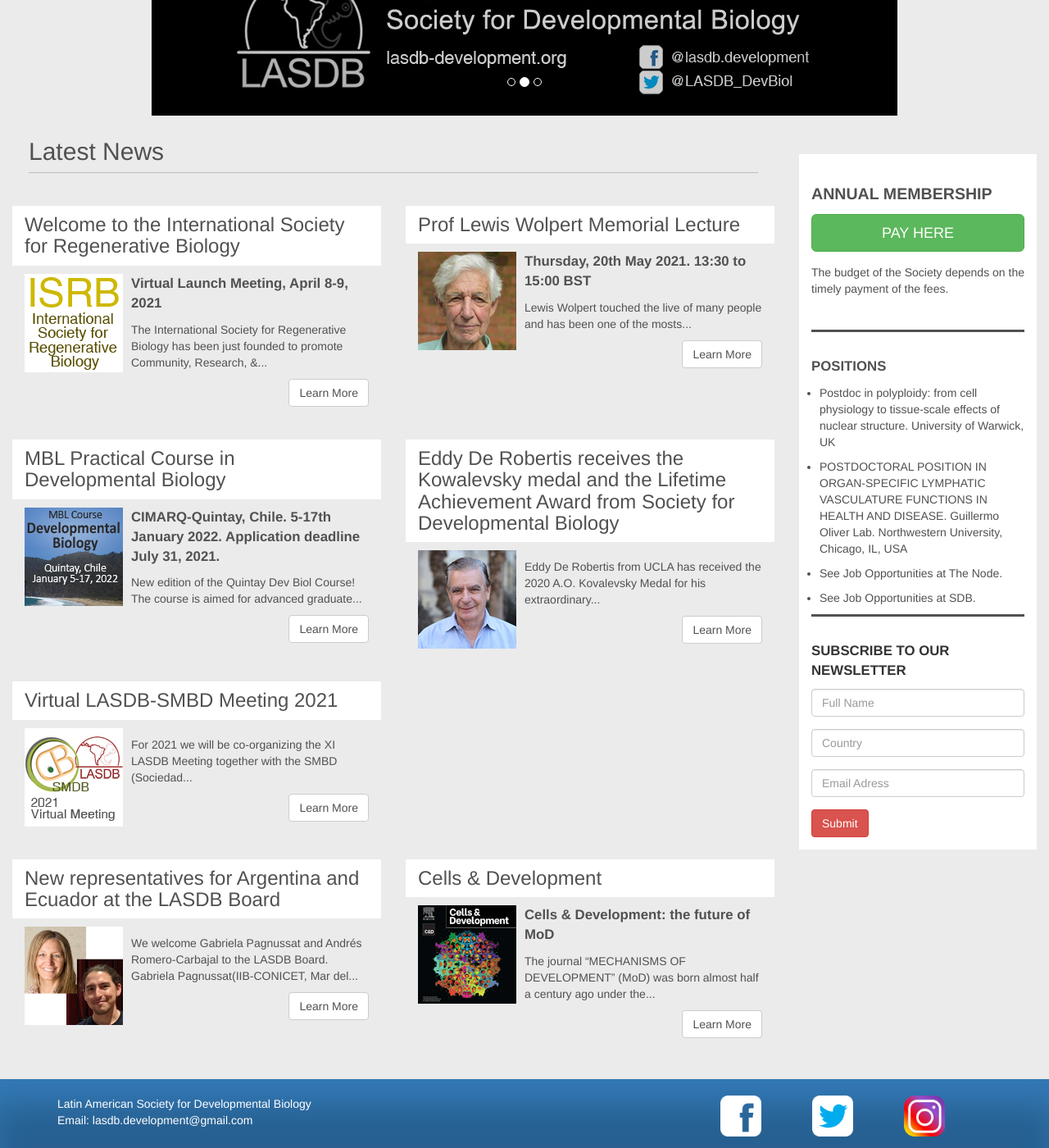
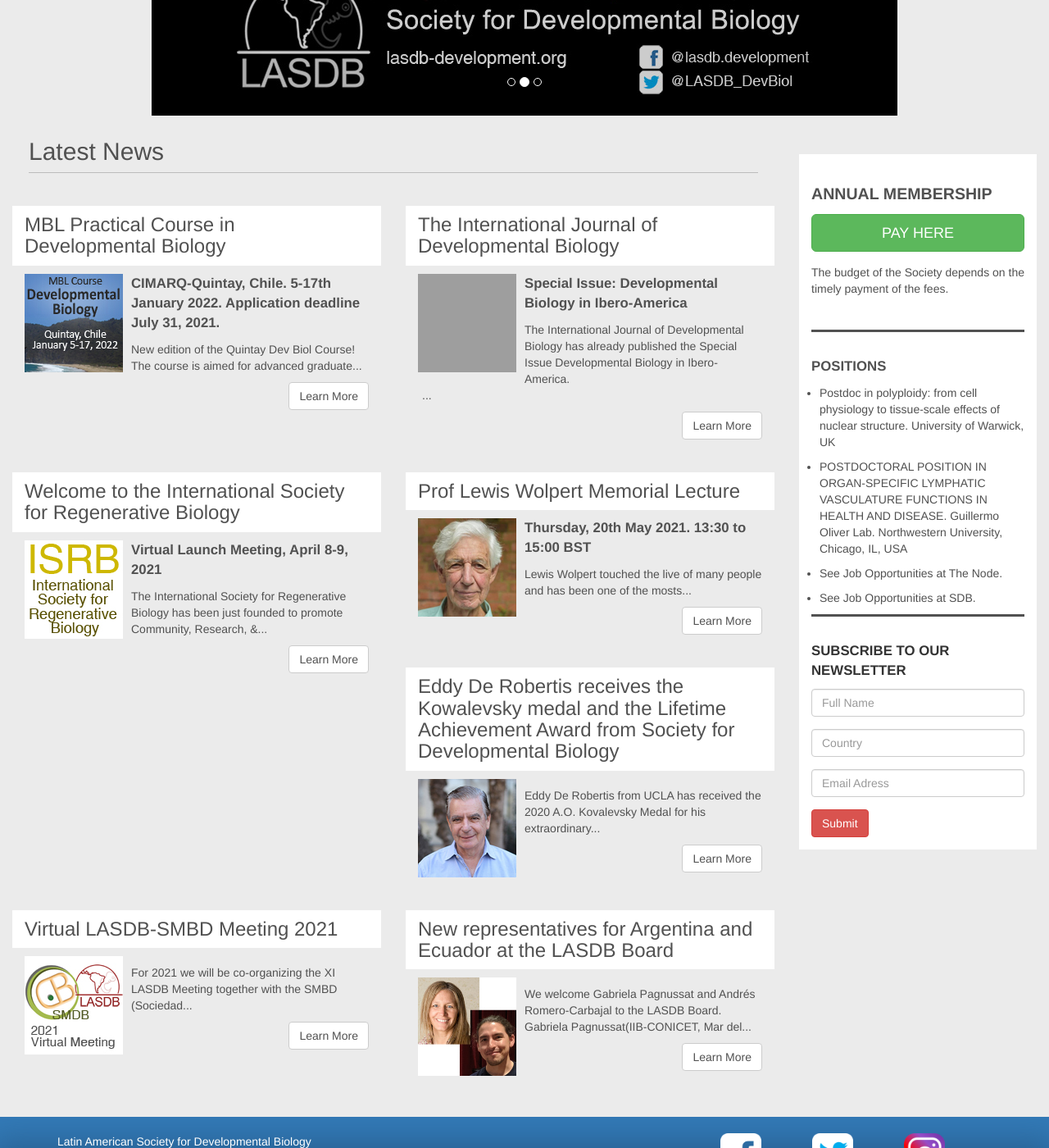
Before and after one commit to lasdb/lasdb.github.io, a Jekyll site: the page built from index.html, in a window 1280 px wide and 1400 px high, scrolled down 466 px. Shown: the whole window at 82% size. Built offline with Jekyll 4.4.1, drawn with Linux system fonts in a browser that asks for light colours; nearby versions of some CDN libraries; some of the changed lines change nothing that is shown; grey boxes are pictures that could not be loaded.

Commit message:
Update 2000-01-01-news.markdown

```diff
--- a/_posts/2000-01-01-news.markdown
+++ b/_posts/2000-01-01-news.markdown
@@ -5,6 +5,31 @@
 categories: news
 permalink: pages/news.html
 news:
+
+  - title: 'MBL Practical Course in Developmental Biology'
+    date: '8/2/21'
+    subtitle: 'CIMARQ-Quintay, Chile. 5-17th January 2022. Application deadline July 31, 2021.'
+    body: 'New edition of the Quintay Dev Biol Course! The course is aimed for advanced graduate students and postdoctoral fellows who seek a broad view of the modern issues of Developmental Biology and consists of intensive laboratory work and lectures. Deadline: 31st July 2021. Travel fellowships will be available. The course is an official activity of LASDB, hosted by Universidad Andres Bello and co-organized by Universidad Andres Bello and the Centro Interdisciplinario de Neurosciences de Valparaiso, Universidad de Valparaiso. <br>
+    <a href="http://biodesarrollo.unab.cl" target="_blank">Website: http://biodesarrollo.unab.cl</a> <br>
+    <a href="https://twitter.com/DevBioQuintay" target="_blank">Twitter: @DevBioQuintay</a> <br>
+    <a href="https://www.facebook.com/profile.php?id=100017148704480" target="_blank">Facebook: DevBio Course Quintay</a> <br>'
+    imageSm: 'img/news/Quintay2022-sm.jpg'
+    imageBg: '../img/news/Quintay2022-bg.jpg'
+    URL: 'http://biodesarrollo.unab.cl/'
+
+  - title: 'The International Journal of Developmental Biology'
+    date: '27/3/21'
+    subtitle: 'Special Issue: Developmental Biology in Ibero-America'
+    body: 'The International Journal of Developmental Biology has already published the Special Issue Developmental Biology in Ibero-America. <br>
+The First Part of Developmental Biology in Ibero-America Special Issue contains articles on the History of LASDB, the Quintay Devel Biol Course, as well as the trajectory and history of the research in Developmental Biology in several Iberoamerican countries. This issue also includes Interviews and personal reminiscences. <br>
+The Second Part - Research in Ibero-America contains research articles from groups in Latin America. <br>
+<br>
+Articles can be accessed at: <br>
+    <a href="http://www.ijdb.ehu.es/web/issues/contents/vol/65/issue/1-2-3" target="_blank">IJDB-IberoAmerica Special Issue-Part 1</a> <br>
+    <a href="http://www.ijdb.ehu.es/web/issues/contents/vol/65/issue/4-5-6" target="_blank">IJDB-IberoAmerica Special Issue-Part 1</a> <br>'
+    imageSm: 'img/news/IJDBissue-sm.jpg'
+    imageBg: '../img/news/IJDBissue-bg.jpg'
+    URL: 'http://www.ijdb.ehu.es/web/'
 
   - title: 'Welcome to the International Society for Regenerative Biology'
     date: '19/3/21'
@@ -26,17 +51,6 @@
     imageSm: 'img/news/Wolpert-sm.jpg'
     imageBg: '../img/news/Wolpert-bg.jpg'
     URL: 'https://www.eventbrite.co.uk/e/ucl-cdb-seminars-lewis-wolpert-memorial-lecture-tickets-141828929145'
-
-  - title: 'MBL Practical Course in Developmental Biology'
-    date: '8/2/21'
-    subtitle: 'CIMARQ-Quintay, Chile. 5-17th January 2022. Application deadline July 31, 2021.'
-    body: 'New edition of the Quintay Dev Biol Course! The course is aimed for advanced graduate students and postdoctoral fellows who seek a broad view of the modern issues of Developmental Biology and consists of intensive laboratory work and lectures. Deadline: 31st July 2021. Travel fellowships will be available. The course is an official activity of LASDB, hosted by Universidad Andres Bello and co-organized by Universidad Andres Bello and the Centro Interdisciplinario de Neurosciences de Valparaiso, Universidad de Valparaiso. <br>
-    <a href="http://biodesarrollo.unab.cl" target="_blank">Website: http://biodesarrollo.unab.cl</a> <br>
-    <a href="https://twitter.com/DevBioQuintay" target="_blank">Twitter: @DevBioQuintay</a> <br>
-    <a href="https://www.facebook.com/profile.php?id=100017148704480" target="_blank">Facebook: DevBio Course Quintay</a> <br>'
-    imageSm: 'img/news/Quintay2022-sm.jpg'
-    imageBg: '../img/news/Quintay2022-bg.jpg'
-    URL: 'http://biodesarrollo.unab.cl/'
 
   - title: 'Eddy De Robertis receives the Kowalevsky medal and the Lifetime Achievement Award from Society for Developmental Biology'
     date: '8/2/21'
```
